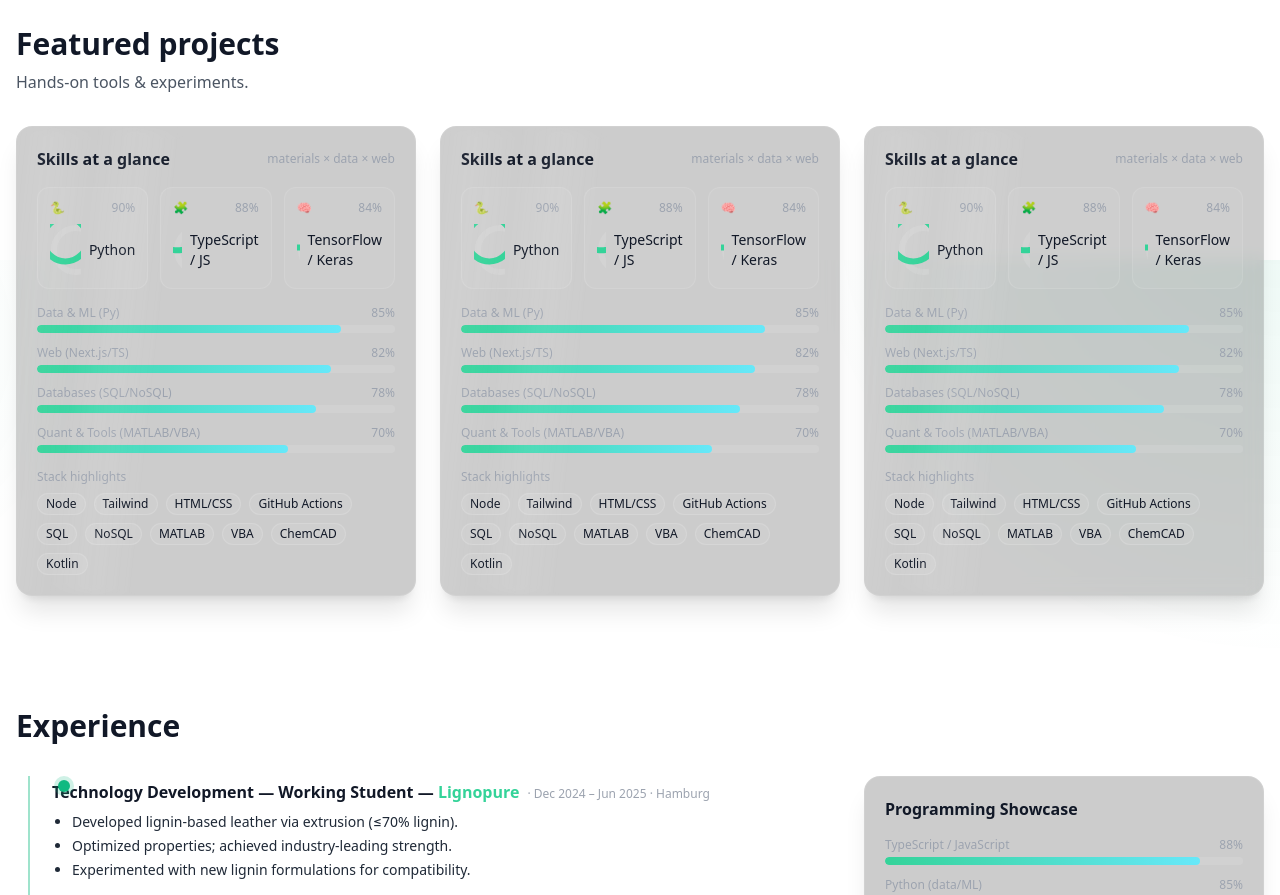
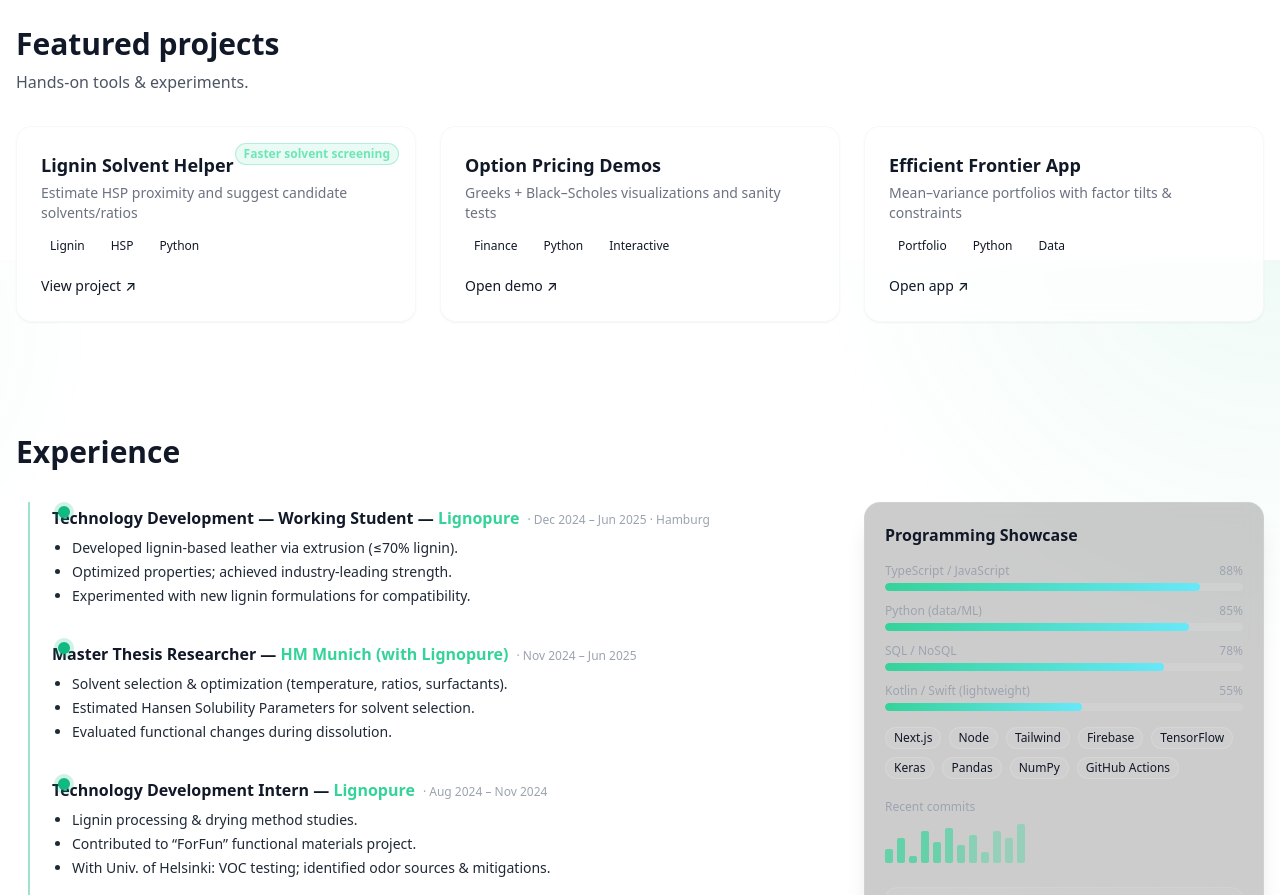
Before and after one commit to Tridude5/JohnSlavinskas, a Next.js app: page / in a window 1280 px wide. Shown: the part 1340-2235 px from the top of the page. Built offline with nearby package versions, Linux system fonts and the light colour scheme.

Commit message:
Update ProjectCard.tsx

```diff
--- a/components/ProjectCard.tsx
+++ b/components/ProjectCard.tsx
@@ -1,134 +1,68 @@
 "use client";
 
 import React from "react";
+import Link from "next/link";
 
-/** Picked, relevant skills */
-const TOP_SKILLS = [
-  { label: "Python", pct: 90, emoji: "🐍" },
-  { label: "TypeScript / JS", pct: 88, emoji: "🧩" },
-  { label: "TensorFlow / Keras", pct: 84, emoji: "🧠" },
-] as const;
+type ProjectCardProps = {
+  title: string;
+  subtitle?: string;
+  tags?: string[];
+  href?: string;
+  cta?: string;
+  kpi?: string; // optional small highlight (e.g., "Faster solvent screening")
+};
 
-const BARS = [
-  { label: "Data & ML (Py)", pct: 85 },
-  { label: "Web (Next.js/TS)", pct: 82 },
-  { label: "Databases (SQL/NoSQL)", pct: 78 },
-  { label: "Quant & Tools (MATLAB/VBA)", pct: 70 },
-];
+export default function ProjectCard({
+  title,
+  subtitle,
+  tags = [],
+  href = "#",
+  cta = "View project",
+  kpi,
+}: ProjectCardProps) {
+  return (
+    <article className="card group relative overflow-hidden rounded-2xl border border-white/10 bg-white/[0.03] p-5 transition-transform hover:-translate-y-0.5 hover:shadow-xl">
+      {/* subtle gradient accent */}
+      <div className="pointer-events-none absolute inset-0 bg-gradient-to-br from-emerald-500/0 via-cyan-400/0 to-emerald-500/0 group-hover:from-emerald-500/5 group-hover:to-cyan-400/5 transition-colors" />
 
-const BADGES = [
-  "TensorFlow", "Keras", "PyTorch", "Pandas", "NumPy",
-  "Next.js", "Node", "Tailwind", "HTML/CSS", "GitHub Actions",
-  "SQL", "NoSQL",
-  "MATLAB", "VBA", "ChemCAD",
-  "Kotlin", "Swift",
-  "Wireshark",
-];
+      {/* KPI badge (optional) */}
+      {kpi && (
+        <span className="absolute right-4 top-4 inline-flex items-center rounded-full border border-emerald-400/30 bg-emerald-400/10 px-2 py-0.5 text-xs font-semibold text-emerald-300">
+          {kpi}
+        </span>
+      )}
 
-function Radial({ pct, size = 56 }: { pct: number; size?: number }) {
-  const r = (size - 8) / 2;
-  const c = 2 * Math.PI * r;
-  const progress = Math.max(0, Math.min(100, pct)) / 100;
+      <h3 className="relative z-[1] text-lg font-semibold">{title}</h3>
 
-  const [mounted, setMounted] = React.useState(false);
-  React.useEffect(() => setMounted(true), []);
+      {subtitle && (
+        <p className="relative z-[1] mt-1 text-sm text-gray-500 dark:text-gray-400">
+          {subtitle}
+        </p>
+      )}
 
-  return (
-    <svg width={size} height={size} className="block">
-      <circle cx={size/2} cy={size/2} r={r} stroke="currentColor" className="text-white/10" strokeWidth="6" fill="none" />
-      <circle
-        cx={size/2} cy={size/2} r={r} stroke="currentColor"
-        className="text-emerald-400"
-        strokeWidth="6" fill="none" strokeLinecap="round"
-        style={{
-          transform: "rotate(-90deg)", transformOrigin: "50% 50%",
-          strokeDasharray: c,
-          strokeDashoffset: mounted ? c * (1 - progress) : c,
-          transition: "stroke-dashoffset 900ms cubic-bezier(.22,.8,.22,1)",
-        }}
-      />
-    </svg>
+      {/* tags */}
+      {tags.length > 0 && (
+        <div className="relative z-[1] mt-3 flex flex-wrap gap-2">
+          {tags.map((t) => (
+            <span
+              key={t}
+              className="inline-flex items-center rounded-full border border-white/15 bg-white/5 px-2 py-0.5 text-xs"
+            >
+              {t}
+            </span>
+          ))}
+        </div>
+      )}
+
+      {/* CTA */}
+      <div className="relative z-[1] mt-4">
+        <Link
+          href={href}
+          className="inline-flex items-center gap-1 text-sm font-medium fancy-underline"
+        >
+          {cta} <span aria-hidden className="transition-transform group-hover:translate-x-0.5">↗</span>
+        </Link>
+      </div>
+    </article>
   );
 }
-
-function Bar({ label, pct }: { label: string; pct: number }) {
-  const [mounted, setMounted] = React.useState(false);
-  React.useEffect(() => setMounted(true), []);
-  return (
-    <div>
-      <div className="flex items-baseline justify-between text-xs text-gray-400">
-        <span>{label}</span><span>{pct}%</span>
-      </div>
-      <div className="mt-1 h-2 w-full rounded-full bg-white/10 overflow-hidden">
-        <div
-          className="h-full rounded-full bg-gradient-to-r from-emerald-400 to-cyan-300"
-          style={{ width: mounted ? `${pct}%` : 0, transition: "width 800ms ease-out" }}
-        />
-      </div>
-    </div>
-  );
-}
-
-export default function SkillsCard() {
-  const [start, setStart] = React.useState(0);
-  React.useEffect(() => {
-    const id = setInterval(() => setStart((s) => (s + 3) % BADGES.length), 2600);
-    return () => clearInterval(id);
-  }, []);
-  const visible = [...BADGES, ...BADGES].slice(start, start + 10);
-
-  return (
-    <aside className="relative rounded-2xl border border-white/10 bg-black/20 backdrop-blur p-5 shadow-xl overflow-hidden">
-      <div className="flex items-center justify-between">
-        <h3 className="font-semibold">Skills at a glance</h3>
-        <div className="text-xs text-gray-400">materials × data × web</div>
-      </div>
-
-      {/* Top meters */}
-      <div className="mt-4 grid grid-cols-3 gap-3">
-        {TOP_SKILLS.map(({ label, pct, emoji }) => (
-          <div key={label} className="group relative rounded-xl border border-white/10 bg-white/[0.04] p-3 hover:-translate-y-0.5 transition-transform">
-            <div className="flex items-center justify-between text-xs text-gray-400">
-              <span>{emoji}</span><span>{pct}%</span>
-            </div>
-            <div className="mt-2 flex items-center gap-2">
-              <Radial pct={pct} size={52} />
-              <div className="text-sm font-medium">{label}</div>
-            </div>
-          </div>
-        ))}
-      </div>
-
-      {/* Bars */}
-      <div className="mt-4 space-y-3">
-        {BARS.map((b) => <Bar key={b.label} {...b} />)}
-      </div>
-
-      {/* Rotating badges */}
-      <div className="mt-4">
-        <div className="text-xs text-gray-400 mb-2">Stack highlights</div>
-        <div className="relative">
-          <div className="flex flex-wrap gap-2 transition-opacity duration-200">
-            {visible.map((b, i) => (
-              <span key={`${b}-${i}`} className="inline-flex items-center rounded-full border border-white/15 bg-white/5 px-2 py-0.5 text-xs hover:scale-[1.06] transition-transform">
-                {b}
-              </span>
-            ))}
-          </div>
-        </div>
-      </div>
-
-      {/* Shimmer accent */}
-      <div className="pointer-events-none absolute -left-10 top-0 h-full w-24 bg-gradient-to-r from-transparent via-white/[0.08] to-transparent rotate-6 blur-sm" />
-      <div className="pointer-events-none absolute -left-20 top-0 h-full w-24 bg-gradient-to-r from-transparent via-white/[0.08] to-transparent rotate-6 blur-sm animate-[shimmer_3.6s_ease-in-out_infinite]" />
-
-      {/* inline keyframes */}
-      <style jsx>{`
-        @keyframes shimmer {
-          0% { transform: translateX(0) rotate(6deg); }
-          100% { transform: translateX(160%) rotate(6deg); }
-        }
-      `}</style>
-    </aside>
-  );
-}
```
